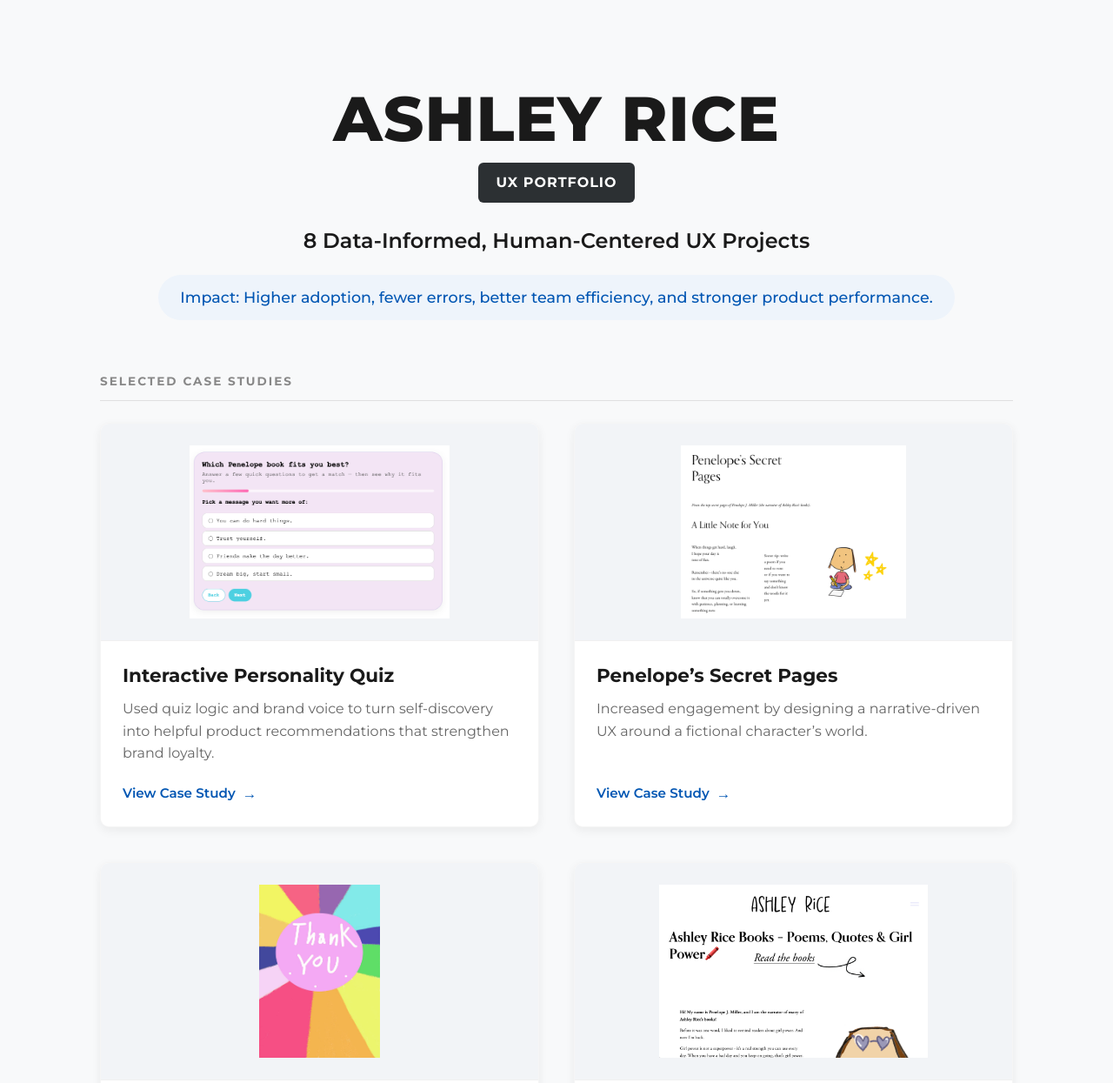
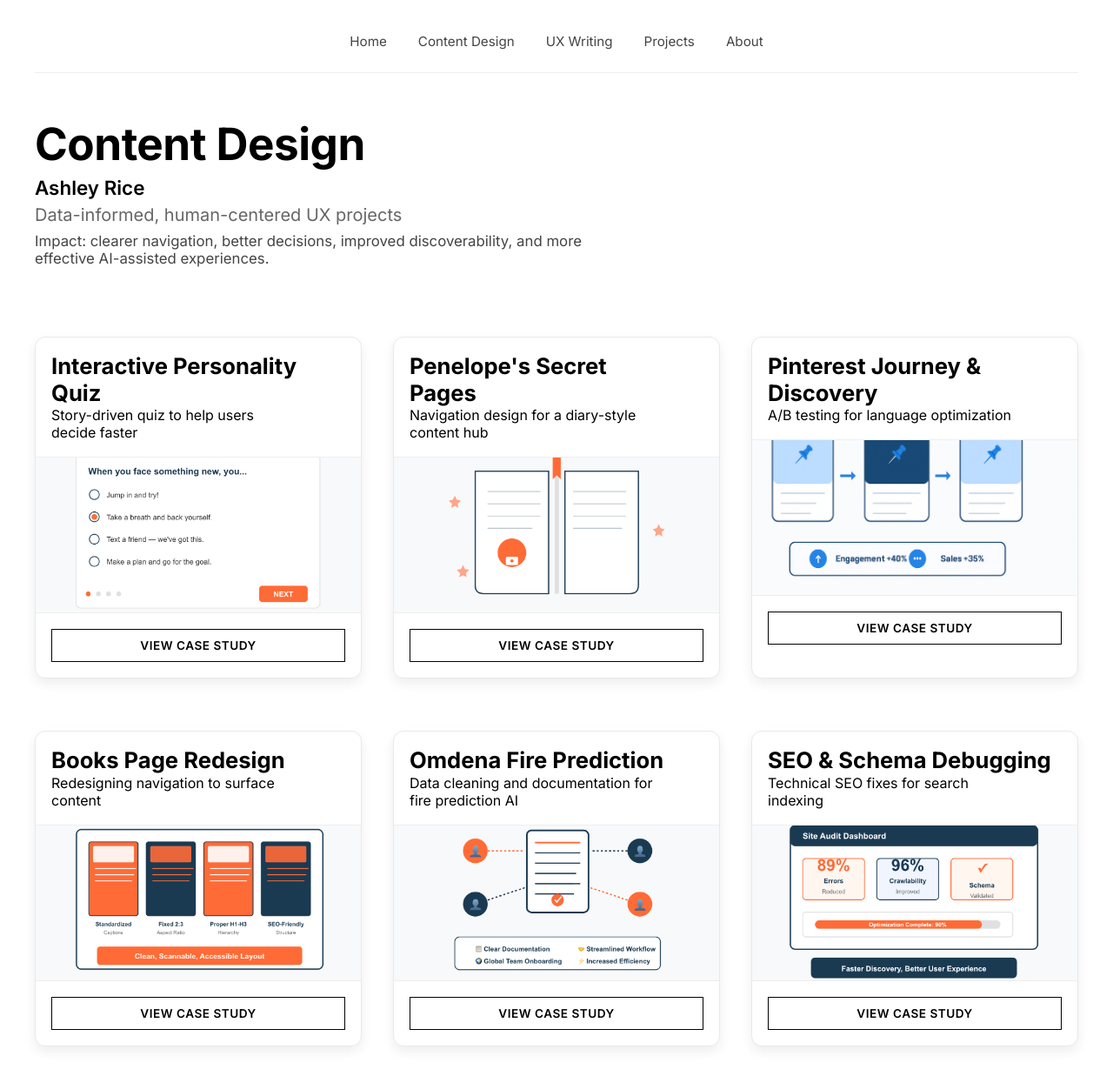
Before and after one commit to ashleysally00/ashley-rice-ux-portfolio, a plain HTML site: page index.html in a window 1280 px wide. Shown: the top 1245 px of the page at 87% size. Drawn offline with Linux system fonts and the light colour scheme.

Commit message:
Refactor index.html for improved layout and styling
Updated HTML structure and styles for the UX portfolio page, including changes to meta tags, font families, and layout adjustments.

```diff
--- a/index.html
+++ b/index.html
@@ -4,320 +4,291 @@
 <meta charset="UTF-8">
 <meta name="viewport" content="width=device-width, initial-scale=1.0">
 <title>Ashley Rice | UX Portfolio</title>
+
 <link rel="preconnect" href="https://fonts.googleapis.com">
 <link rel="preconnect" href="https://fonts.gstatic.com" crossorigin>
-    <link href="https://fonts.googleapis.com/css2?family=Montserrat:wght@400;500;600;700;800&display=swap" rel="stylesheet">
+<link href="https://fonts.googleapis.com/css2?family=Inter:wght@400;500;600;700;800&display=swap" rel="stylesheet">
+
 <style>
-        /* --- CSS VARIABLES & RESET --- */
-        :root {
-            --primary: #1a1a1a;
-            --secondary: #666;
-            --accent: #0056b3;
-            --bg: #f8f9fa;
-            --card-bg: #ffffff;
-            --label-bg: #2c3033;
-            --shadow: 0 4px 12px rgba(0,0,0,0.06);
-            --shadow-hover: 0 8px 20px rgba(0,0,0,0.1);
-            --border-radius: 10px;
+* { margin: 0; padding: 0; box-sizing: border-box; }
+
+body {
+    font-family: 'Inter', -apple-system, BlinkMacSystemFont, sans-serif;
+    background: #ffffff;
+    color: #000;
+    padding: 20px 40px 100px;
 }
 
-        * { box-sizing: border-box; margin: 0; padding: 0; }
-
-        body {
-            font-family: 'Montserrat', sans-serif;
-            background-color: var(--bg);
-            color: var(--primary);
-            line-height: 1.6;
-            padding-bottom: 80px;
+/* ---------- NAV ---------- */
+.top-nav {
+    display: flex;
+    justify-content: center;
+    gap: 36px;
+    padding: 18px 0 26px;
+    border-bottom: 1px solid #eee;
+    margin-bottom: 50px;
+    font-size: 0.95rem;
 }
 
-        a { text-decoration: none; color: inherit; transition: 0.3s; }
+.top-nav a {
+    text-decoration: none;
+    color: #444;
+}
+.top-nav a:hover { color: #000; }
 
-        /* --- LAYOUT --- */
-        .container {
-            max-width: 1100px;
-            margin: 0 auto;
-            padding: 0 25px;
-        }
+/* ---------- HEADER ---------- */
+.container { max-width: 1200px; margin: 0 auto; }
 
-        /* --- HEADER --- */
-        header {
-            padding: 100px 0 60px;
-            text-align: center;
+header { margin-bottom: 80px; }
+
+.header-title {
+    font-size: 3.2rem;
+    font-weight: 700;
+    letter-spacing: -0.5px;
 }
 
 .header-name {
-            font-size: 4.5rem;
-            font-weight: 800;
-            text-transform: uppercase;
-            letter-spacing: 1px;
-            line-height: 1;
-            color: var(--primary);
-            margin-bottom: 15px;
+    font-size: 1.4rem;
+    font-weight: 600;
+    margin-top: 6px;
 }
 
-        .portfolio-label {
-            display: inline-block;
-            background-color: var(--label-bg);
-            color: #fff;
-            font-size: 1rem;
-            font-weight: 700;
-            text-transform: uppercase;
-            padding: 10px 20px;
-            border-radius: 6px;
-            letter-spacing: 1px;
-            margin-bottom: 25px;
+.header-subtitle {
+    font-size: 1.25rem;
+    color: #666;
+    margin-top: 6px;
 }
 
-        .subtitle {
-            font-size: 1.5rem;
-            font-weight: 600;
-            color: var(--primary);
-            margin-bottom: 20px;
+.header-impact {
+    font-size: 1.05rem;
+    color: #444;
+    margin-top: 8px;
+    max-width: 650px;
 }
 
-        .impact-statement {
-            font-size: 1.1rem;
-            color: var(--accent);
-            font-weight: 500;
-            background: #eef4fb;
-            display: inline-block;
-            padding: 12px 25px;
-            border-radius: 50px;
+/* ---------- GRID ---------- */
+.grid {
+    display: grid;
+    grid-template-columns: repeat(3, 1fr);
+    gap: 60px 36px;
 }
 
-        /* --- MAIN CONTENT & GRID --- */
-        .section-label {
-            text-transform: uppercase;
-            letter-spacing: 2px;
-            font-size: 0.85rem;
-            font-weight: 700;
-            color: #888;
-            margin-bottom: 25px;
-            border-bottom: 1px solid #e0e0e0;
-            padding-bottom: 10px;
+@media (max-width: 1200px) {
+    .grid { grid-template-columns: repeat(2, 1fr); }
 }
 
-        .grid {
-            display: grid;
-            grid-template-columns: repeat(auto-fill, minmax(350px, 1fr));
-            gap: 40px;
+@media (max-width: 768px) {
+    .grid { grid-template-columns: 1fr; }
 }
 
-        /* --- CARD DESIGN --- */
-        .card {
-            background: var(--card-bg);
-            border-radius: var(--border-radius);
+/* ---------- CARD ---------- */
+.project-card {
+    background: #fff;
+    border: 1px solid #e6e9ee;
+    border-radius: 12px;
     overflow: hidden;
-            box-shadow: var(--shadow);
-            transition: all 0.3s ease;
     display: flex;
     flex-direction: column;
-            border: 1px solid rgba(0,0,0,0.04);
+    box-shadow: 0 6px 14px rgba(0,0,0,0.07);
+    transition: all 0.25s ease;
 }
 
-        .card:hover {
-            transform: translateY(-5px);
-            box-shadow: var(--shadow-hover);
+.project-card:hover {
+    transform: translateY(-3px);
+    box-shadow: 0 12px 26px rgba(0,0,0,0.1);
 }
 
+.card-top {
+    padding: 18px;
+}
+
+.card-top h1 {
+    font-size: 1.6rem;
+    line-height: 1.2;
+}
+
+/* ---------- IMAGE ---------- */
 .card-image {
-            width: 100%;
-            height: 250px;
-            background-color: #f2f4f7;
-            overflow: hidden;
-            border-bottom: 1px solid #f0f0f0;
-            position: relative;
+    height: 180px;
+    background: #f7f7f7;
+    border-top: 1px solid #eee;
+    border-bottom: 1px solid #eee;
 }
 
 .card-image img {
     width: 100%;
     height: 100%;
-            object-fit: contain;
-            object-position: center;
-            padding: 25px;
-            transition: transform 0.5s ease;
+    object-fit: cover;
 }
 
-        .card:hover .card-image img {
-            transform: scale(1.04);
+.card-descriptor {
+    max-width: 85%;
 }
 
-        .card-content {
-            padding: 25px;
-            flex-grow: 1;
+/* ---------- FOOTER ---------- */
+.card-footer {
+    padding: 18px;
     display: flex;
     flex-direction: column;
 }
 
-        .card h3 {
-            font-size: 1.35rem;
-            font-weight: 700;
-            margin-bottom: 12px;
-            color: var(--primary);
-            line-height: 1.3;
+.view-case-study {
+    margin-top: auto;
+    padding: 10px 22px;
+    border: 1.5px solid #000;
+    background: #fff;
+    font-weight: 600;
+    font-size: 0.85rem;
+    text-transform: uppercase;
+    letter-spacing: 0.5px;
+    text-align: center;
+    text-decoration: none;
+    color: #000;
 }
 
-        .card p {
-            font-size: 1rem;
-            margin-bottom: 20px;
-            flex-grow: 1;
-            color: var(--secondary);
-        }
-
-        .btn-link {
-            font-weight: 600;
-            color: var(--accent);
-            font-size: 0.95rem;
-            display: inline-flex;
-            align-items: center;
-        }
-
-        .btn-link::after {
-            content: "→";
-            font-family: 'Montserrat', sans-serif;
-            margin-left: 8px;
-            transition: margin 0.2s;
-            font-size: 1.1em;
-        }
-
-        .card:hover .btn-link::after {
-            margin-left: 12px;
-        }
-
-        /* --- RESPONSIVE --- */
-        @media (max-width: 768px) {
-            header { padding: 70px 0 50px; }
-            .header-name { font-size: 3rem; }
-            .subtitle { font-size: 1.25rem; }
-            .impact-statement { font-size: 1rem; padding: 10px 20px; }
-            .grid { grid-template-columns: 1fr; max-width: 450px; margin: 0 auto; }
+.view-case-study:hover {
+    background: #000;
+    color: #fff;
 }
 </style>
 </head>
+
 <body>
+
+<!-- ✅ FIXED NAV -->
+<nav class="top-nav">
+    <a href="index.html">Home</a>
+    <a href="content-design.html">Content Design</a>
+    <a href="ux-writing.html">UX Writing</a>
+    <a href="projects.html">Projects</a>
+    <a href="about.html">About</a>
+</nav>
 
 <div class="container">
 
 <header>
-            <div class="header-name">ASHLEY RICE</div>
-            <div class="portfolio-label">UX PORTFOLIO</div>
-            <div class="subtitle">8 Data-Informed, Human-Centered UX Projects</div>
-            <div class="impact-statement">
-                Impact: Higher adoption, fewer errors, better team efficiency, and stronger product performance.
-            </div>
+    <h1 class="header-title">Content Design</h1>
+    <p class="header-name">Ashley Rice</p>
+    <p class="header-subtitle">Data-informed, human-centered UX projects</p>
+    <p class="header-impact">
+        Impact: clearer navigation, better decisions, improved discoverability, and more effective AI-assisted experiences.
+    </p>
 </header>
-
-        <main>
-            <div class="section-label">Selected Case Studies</div>
 
 <div class="grid">
 
-                <article class="card">
-                    <a href="./projects/interactive-personality-quiz.html" class="card-image">
-                        <img src="./images/Quiz_Intro_Screen.png" alt="Interactive Personality Quiz Interface">
-                    </a>
-                    <div class="card-content">
-                        <h3>Interactive Personality Quiz</h3>
-                        <p>Used quiz logic and brand voice to turn self-discovery into helpful product recommendations that strengthen brand loyalty.</p>
-                        <a href="./projects/interactive-personality-quiz.html" class="btn-link">View Case Study</a>
+<!-- 1 -->
+<article class="project-card">
+    <div class="card-top">
+        <h1>Interactive Personality Quiz</h1>
+        <p class="card-descriptor">Story-driven quiz to help users decide faster</p>
+    </div>
+    <div class="card-image"><img src="./images/Quiz_Edited2.png"></div>
+    <div class="card-footer">
+        <a href="./projects/interactive-personality-quiz.html" class="view-case-study">View Case Study</a>
     </div>
 </article>
 
-                <article class="card">
-                    <a href="./projects/penelopes-secret-pages.html" class="card-image">
-                        <img src="./images/Secret_Pages.png" alt="Penelope's Secret Pages UI">
-                    </a>
-                    <div class="card-content">
-                        <h3>Penelope’s Secret Pages</h3>
-                        <p>Increased engagement by designing a narrative-driven UX around a fictional character’s world.</p>
-                        <a href="./projects/penelopes-secret-pages.html" class="btn-link">View Case Study</a>
+<!-- 2 -->
+<article class="project-card">
+    <div class="card-top">
+        <h1>Penelope's Secret<br>Pages</h1>
+        <p class="card-descriptor">
+            Navigation design for a diary-style<br>
+            content hub
+        </p>
+    </div>
+    <div class="card-image"><img src="./images/Secret_Pages_Edited2.png"></div>
+    <div class="card-footer">
+        <a href="./projects/penelopes-secret-pages.html" class="view-case-study">View Case Study</a>
     </div>
 </article>
 
-                <article class="card">
-                    <a href="./projects/pinterest-journey.html" class="card-image">
-                        <img src="./images/RainbowThankYou.jpg" alt="Pinterest Journey Flow">
-                    </a>
-                    <div class="card-content">
-                        <h3>Pinterest Journey & Discovery</h3>
-                        <p>Aligned emotional tone with performance metrics to identify wording that drove sales and engagement through prompt engineering and testing.</p>
-                        <a href="./projects/pinterest-journey.html" class="btn-link">View Case Study</a>
+<!-- 3 -->
+<article class="project-card">
+    <div class="card-top">
+        <h1>Pinterest Journey & Discovery</h1>
+        <p class="card-descriptor">A/B testing for language optimization</p>
+    </div>
+    <div class="card-image"><img src="./images/pinterest5.png"></div>
+    <div class="card-footer">
+        <a href="./projects/pinterest-journey.html" class="view-case-study">View Case Study</a>
     </div>
 </article>
 
-                <article class="card">
-                    <a href="./projects/books-page-redesign.html" class="card-image">
-                        <img src="./images/books-page-header-girl-power.png" alt="Books Page Header">
-                    </a>
-                    <div class="card-content">
-                        <h3>Books Page Redesign</h3>
-                        <p>Reduced friction by redesigning navigation for a high-volume books section, enabling users to find titles faster and explore longer.</p>
-                        <a href="./projects/books-page-redesign.html" class="btn-link">View Case Study</a>
+<!-- 4 -->
+<article class="project-card">
+    <div class="card-top">
+        <h1>Books Page Redesign</h1>
+        <p class="card-descriptor">Redesigning navigation to surface content</p>
+    </div>
+    <div class="card-image"><img src="./images/Books_Page_Edited2.png"></div>
+    <div class="card-footer">
+        <a href="./projects/books-page-redesign.html" class="view-case-study">View Case Study</a>
     </div>
 </article>
 
-                <article class="card">
-                    <a href="./projects/omdena-fire-prediction.html" class="card-image">
-                        <img src="./images/meanLSTnight2024.png" alt="Omdena Data Visualization">
-                    </a>
-                    <div class="card-content">
-                        <h3>Omdena Fire Prediction Project</h3>
-                        <p>Increased efficiency within an international AI organization by creating clear documentation, onboarding guides, and streamlining collaboration.</p>
-                        <a href="./projects/omdena-fire-prediction.html" class="btn-link">View Case Study</a>
+<!-- 5 -->
+<article class="project-card">
+    <div class="card-top">
+        <h1>Omdena Fire Prediction</h1>
+        <p class="card-descriptor">Data cleaning and documentation for fire prediction AI</p>
+    </div>
+    <div class="card-image"><img src="./images/Omdena_Edited2.png"></div>
+    <div class="card-footer">
+        <a href="./projects/omdena-fire-prediction.html" class="view-case-study">View Case Study</a>
     </div>
 </article>
 
-                <article class="card">
-                    <a href="https://github.com/ashleysally00/seo-structured-data-fixes/blob/main/SEO-and-Schema-Case-Study.md" target="_blank" class="card-image">
-                        <img src="https://raw.githubusercontent.com/ashleysally00/ashley-rice-ux-portfolio/main/images/Semrush_Dash.png" alt="SEO Dashboard">
-                    </a>
-                    <div class="card-content">
-                        <h3>Website SEO & Schema Debugging</h3>
-                        <p>Reduced SEO errors by 89% and improved crawlability so people could find the author’s pages more naturally and faster.</p>
-                        <a href="https://github.com/ashleysally00/seo-structured-data-fixes/blob/main/SEO-and-Schema-Case-Study.md" target="_blank" class="btn-link">View Case Study</a>
+<!-- 6 -->
+<article class="project-card">
+    <div class="card-top">
+        <h1>SEO & Schema Debugging</h1>
+        <p class="card-descriptor">Technical SEO fixes for search indexing</p>
     </div>
-                </article>
-
-                <article class="card">
-                    <a href="./projects/Verbalized-Sampling-Case-Study.html" class="card-image">
-                        <img src="./images/VS_Graphic.png" alt="Verbalized Sampling Graphic">
-                    </a>
-                    <div class="card-content">
-                        <h3>Verbalized Sampling for UX</h3>
-                        <p>Prompt-engineering experiment exploring tone alignment and audience targeting for creative content.</p>
-                        <a href="./projects/Verbalized-Sampling-Case-Study.html" class="btn-link">View Case Study</a>
-                    </div>
-                </article>
-                <article class="card">
-    <a href="https://ashleysally00.github.io/es-mx-ui-quiz/" class="card-image" target="_blank">
-        <img src="./images/ux_localization.png" alt="UX Localization Quizzes">
-    </a>
-    <div class="card-content">
-        <h3>UX Localization Quizzes – Spanish & French</h3>
-        <p>Built bilingual UI/UX terminology quizzes with 600+ real strings, demonstrating localization judgment, microcopy decisions, and regional tone-of-voice skill.</p>
-
-        <a href="https://ashleysally00.github.io/es-mx-ui-quiz/" class="btn-link" target="_blank">
-            Spanish (Mexico) – Live Demo
-        </a>
-        <br><br>
-
-        <a href="https://ashleysally00.github.io/fr-fr-ui-quiz/" class="btn-link" target="_blank">
-            French (France) – Live Demo
-        </a>
-        <br><br>
-
-        <a href="https://github.com/ashleysally00/es-mx-ui-quiz" class="btn-link" target="_blank">
-            GitHub Repos
+    <div class="card-image"><img src="./images/SEO_Edited2.png"></div>
+    <div class="card-footer">
+        <a href="https://github.com/ashleysally00/seo-structured-data-fixes/blob/main/SEO-and-Schema-Case-Study.md"
+           target="_blank"
+           class="view-case-study">
+           View Case Study
         </a>
     </div>
 </article>
 
+<!-- 7 -->
+<article class="project-card">
+    <div class="card-top">
+        <h1>Verbalized Sampling for UX</h1>
+        <p class="card-descriptor">Context-driven prompting to test UX approaches</p>
+    </div>
+    <div class="card-image"><img src="./images/Verbalized_Edited2.png"></div>
+    <div class="card-footer">
+        <a href="./projects/Verbalized-Sampling-Case-Study.html" class="view-case-study">View Case Study</a>
+    </div>
+</article>
+
+<!-- 8 -->
+<article class="project-card">
+    <div class="card-top">
+        <h1>UX Localization: Spanish & French</h1>
+        <p class="card-descriptor">AI app for testing multilingual UX terminology</p>
+    </div>
+    <div class="card-image"><img src="./images/Localization_Edited2.png"></div>
+    <div class="card-footer">
+        <div style="display:flex; gap:10px;">
+            <a href="https://ashleysally00.github.io/es-mx-ui-quiz/"
+               target="_blank"
+               class="view-case-study">Spanish</a>
+            <a href="https://ashleysally00.github.io/fr-fr-ui-quiz/"
+               target="_blank"
+               class="view-case-study">French</a>
+        </div>
+    </div>
+</article>
 
 </div>
-        </main>
 </div>
-
 
 </body>
 </html>
```
Lines whose indentation alone changed are shown as unchanged.
